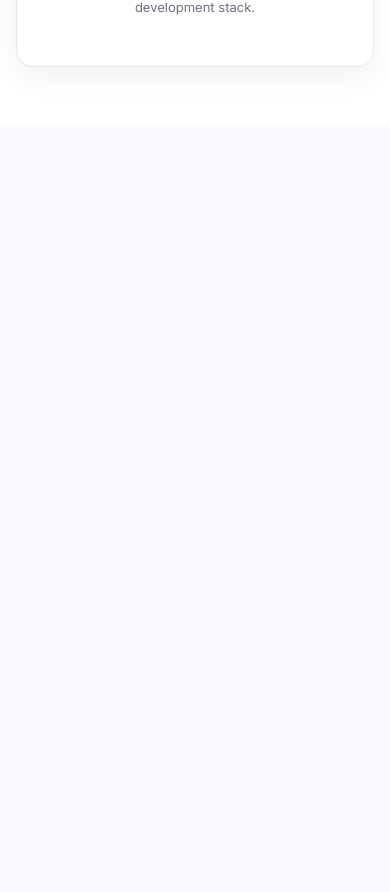
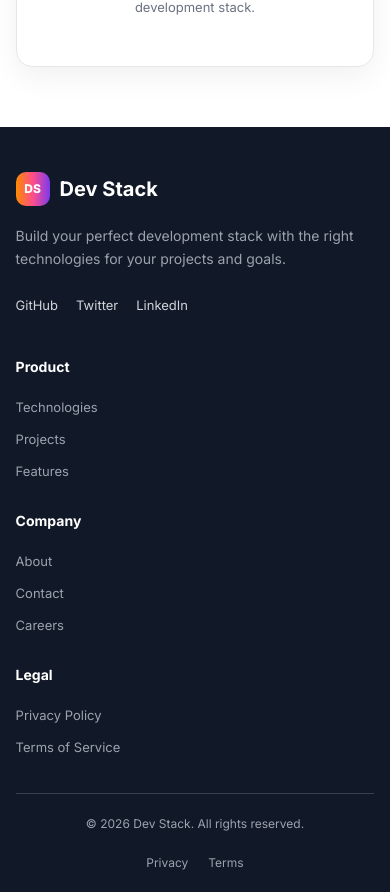
Before and after one commit to raisul022/B14-A05-DevStack, a React (Vite) app: page / in a window 390 px wide. Shown: the part 5840-6732 px from the top of the page. Before the commit the page ends 5967 px from the top, so only its background shows below. Built offline with nearby package versions, Linux system fonts and the light colour scheme.

Commit message:
Add responsive footer section

```diff
--- a/src/App.jsx
+++ b/src/App.jsx
@@ -5,6 +5,7 @@ import Navbar from './components/Navbar';
 import Hero from './components/Hero';
 import TechnologyCard from './components/TechnologyCard';
 import YourStack from './components/YourStack';
+import Footer from './components/Footer';
 
 function App() {
   const [technologies, setTechnologies] = useState([]);
@@ -24,7 +25,6 @@ function App() {
       });
   }, []);
 
-  // Add technology to stack
   const handleAddToStack = (technology) => {
     if (stack.some((item) => item.id === technology.id)) {
       toast.warning(`${technology.name} is already in your stack.`);
@@ -36,7 +36,7 @@ function App() {
     toast.success(`${technology.name} added to your stack!`);
   };
 
-  // Remove one technology from stack
+
   const handleRemoveFromStack = (id) => {
     const technology = stack.find((item) => item.id === id);
 
@@ -49,7 +49,7 @@ function App() {
     }
   };
 
-  // Remove all technologies from stack
+
   const handleRemoveAll = () => {
     if (stack.length === 0) {
       return;
@@ -108,6 +108,8 @@ function App() {
           )}
         </div>
       </section>
+
+      <Footer />
     </>
   );
 }
--- /dev/null
+++ b/src/components/Footer.jsx
@@ -0,0 +1,70 @@
+function Footer() {
+  return (
+    <footer className="footer" id="contact">
+      <div className="container footer-container">
+        <div className="footer-brand">
+          <a href="#" className="footer-logo">
+            <span className="brand-icon">DS</span>
+            <span>Dev Stack</span>
+          </a>
+
+          <p>
+            Build your perfect development stack with the right
+            technologies for your projects and goals.
+          </p>
+
+          <div className="footer-socials">
+            <a href="https://github.com/" target="_blank" rel="noreferrer">
+              GitHub
+            </a>
+
+            <a href="https://twitter.com/" target="_blank" rel="noreferrer">
+              Twitter
+            </a>
+
+            <a
+              href="https://www.linkedin.com/"
+              target="_blank"
+              rel="noreferrer"
+            >
+              LinkedIn
+            </a>
+          </div>
+        </div>
+
+        <div className="footer-links">
+          <div>
+            <h3>Product</h3>
+            <a href="#technologies">Technologies</a>
+            <a href="#projects">Projects</a>
+            <a href="#home">Features</a>
+          </div>
+
+          <div>
+            <h3>Company</h3>
+            <a href="#about">About</a>
+            <a href="#contact">Contact</a>
+            <a href="#home">Careers</a>
+          </div>
+
+          <div>
+            <h3>Legal</h3>
+            <a href="#privacy">Privacy Policy</a>
+            <a href="#terms">Terms of Service</a>
+          </div>
+        </div>
+      </div>
+
+      <div className="container footer-bottom">
+        <p>© 2026 Dev Stack. All rights reserved.</p>
+
+        <div>
+          <a href="#privacy">Privacy</a>
+          <a href="#terms">Terms</a>
+        </div>
+      </div>
+    </footer>
+  );
+}
+
+export default Footer;
--- a/src/index.css
+++ b/src/index.css
@@ -672,3 +672,142 @@ a {
     padding: 18px;
   }
 }
+/* Footer */
+.footer {
+  padding-top: 60px;
+  background: #111827;
+  color: #ffffff;
+}
+
+.footer-container {
+  display: grid;
+  grid-template-columns: 1.3fr 1fr;
+  gap: 80px;
+  padding-bottom: 50px;
+}
+
+.footer-brand {
+  max-width: 420px;
+}
+
+.footer-logo {
+  display: inline-flex;
+  align-items: center;
+  gap: 10px;
+  margin-bottom: 18px;
+  font-size: 20px;
+  font-weight: 700;
+}
+
+.footer-brand p {
+  max-width: 380px;
+  margin-bottom: 24px;
+  color: #9ca3af;
+  font-size: 14px;
+  line-height: 1.7;
+}
+
+.footer-socials {
+  display: flex;
+  gap: 18px;
+}
+
+.footer-socials a {
+  color: #d1d5db;
+  font-size: 13px;
+  transition: color 0.2s ease;
+}
+
+.footer-socials a:hover {
+  color: #ffffff;
+}
+
+.footer-links {
+  display: grid;
+  grid-template-columns: repeat(3, 1fr);
+  gap: 35px;
+}
+
+.footer-links div {
+  display: flex;
+  flex-direction: column;
+  gap: 11px;
+}
+
+.footer-links h3 {
+  margin-bottom: 8px;
+  font-size: 14px;
+}
+
+.footer-links a {
+  color: #9ca3af;
+  font-size: 13px;
+  transition: color 0.2s ease;
+}
+
+.footer-links a:hover {
+  color: #ffffff;
+}
+
+.footer-bottom {
+  min-height: 70px;
+  display: flex;
+  align-items: center;
+  justify-content: space-between;
+  gap: 20px;
+  border-top: 1px solid #374151;
+}
+
+.footer-bottom p {
+  color: #9ca3af;
+  font-size: 12px;
+}
+
+.footer-bottom div {
+  display: flex;
+  gap: 20px;
+}
+
+.footer-bottom a {
+  color: #9ca3af;
+  font-size: 12px;
+}
+
+.footer-bottom a:hover {
+  color: #ffffff;
+}
+
+/* Footer responsive */
+@media (max-width: 768px) {
+  .footer {
+    padding-top: 45px;
+  }
+
+  .footer-container {
+    grid-template-columns: 1fr;
+    gap: 40px;
+    padding-bottom: 35px;
+  }
+
+  .footer-brand {
+    max-width: none;
+  }
+
+  .footer-links {
+    gap: 20px;
+  }
+
+  .footer-bottom {
+    padding: 20px 0;
+    flex-direction: column;
+    justify-content: center;
+    text-align: center;
+  }
+}
+
+@media (max-width: 500px) {
+  .footer-links {
+    grid-template-columns: 1fr;
+    gap: 28px;
+  }
+}
```
